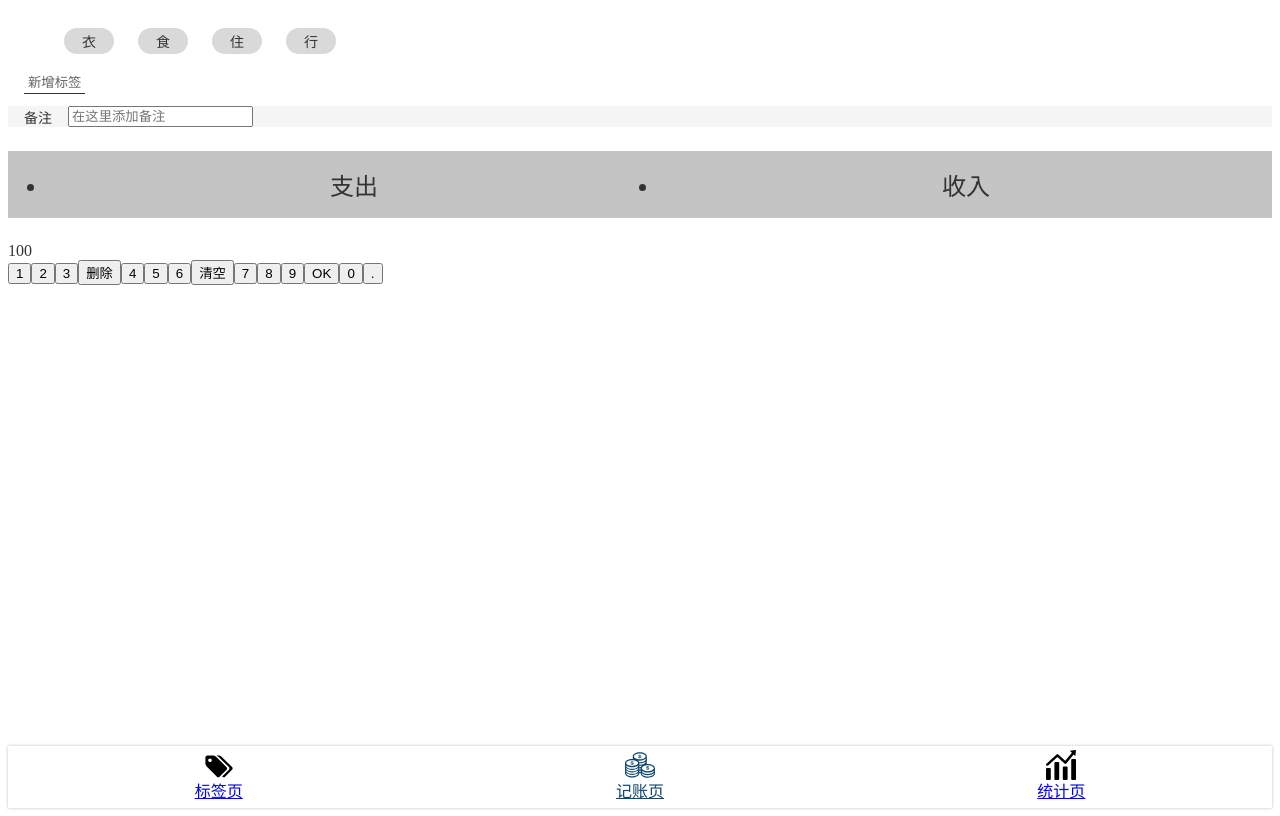
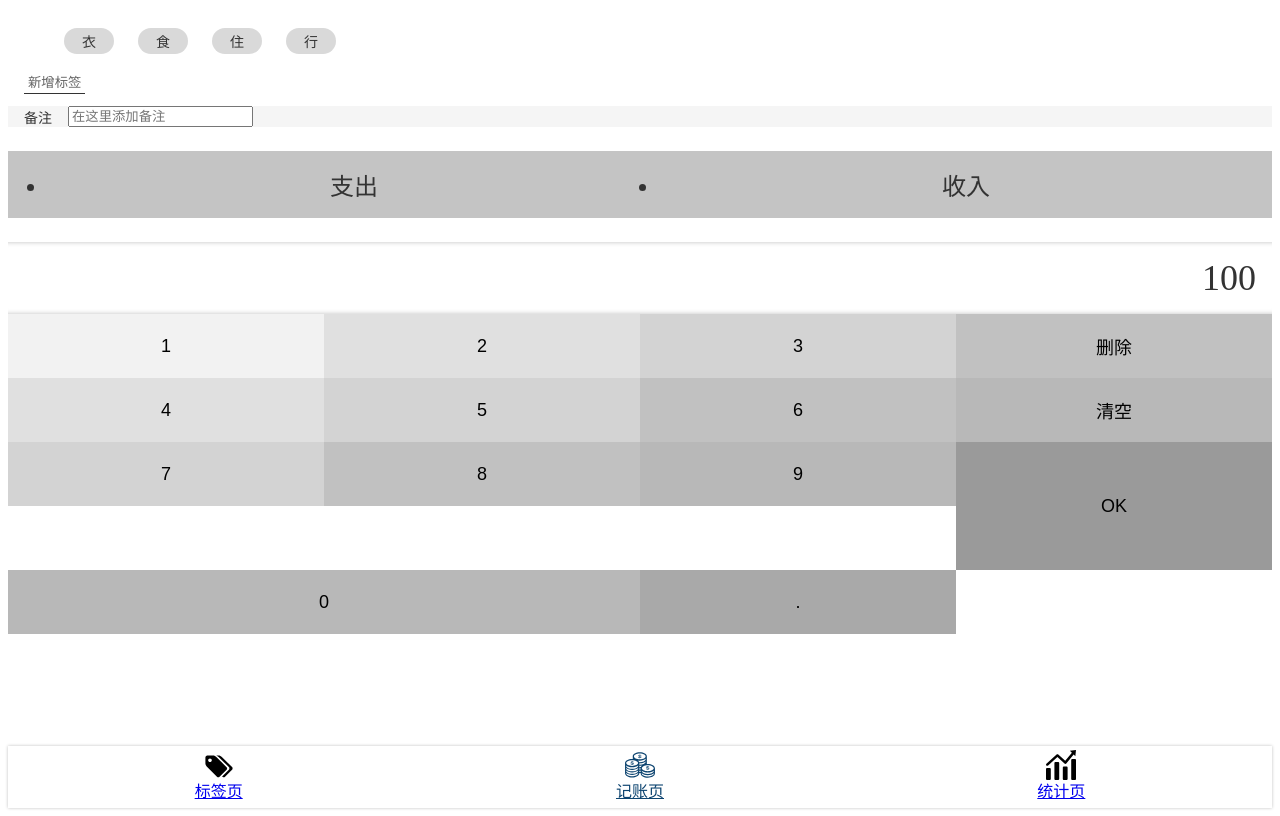
Before and after one commit to fjliang56/vmorney, a React app: page /#/money in a window 1280 px wide. Built offline with nearby package versions, Linux system fonts and the light colour scheme.

Commit message:
Money.tsx 之 数字面板 UI 完成

```diff
--- a/src/index.scss
+++ b/src/index.scss
@@ -27,3 +27,8 @@
   height: 1em;
   display: inline-block;
 }
+.clearfix::after{
+  content: '';
+  display: block;
+  clear: both;
+}
--- a/src/views/Money.tsx
+++ b/src/views/Money.tsx
@@ -63,7 +63,59 @@
 `;
 
 const NumberPadSection = styled.section`
-
+  display: flex;
+  flex-direction: column;
+  > .output{
+    background: white;
+    font-size: 36px;
+    line-height: 72px;
+    text-align: right;
+    padding: 0 16px;
+    box-shadow: inset 0 -5px 5px -5px rgba(0,0,0,0.25),
+                inset 0 5px 5px -5px rgba(0,0,0,0.25);
+  }
+  > .pad{
+    display: flex;flex-wrap: wrap;
+    > button{
+      font-size: 18px;float: left;
+      width: 25%;height: 64px;border: none;
+      &.ok{
+        height: 128px;
+        float: right;
+      }
+      &.zero{
+        width: 50%;
+      }
+      &:nth-child(1){
+        background: #f2f2f2;
+      }
+      &:nth-child(2),
+      &:nth-child(5){
+        background: #E0E0E0;
+      }
+      &:nth-child(3),
+      &:nth-child(6),
+      &:nth-child(9){
+        background: #D3D3D3;
+      }
+      &:nth-child(4),
+      &:nth-child(7),
+      &:nth-child(10){
+        background: #C1C1C1;
+      }
+      &:nth-child(8),
+      &:nth-child(11),
+      &:nth-child(13){
+        background: #B8B8B8;
+      }
+      &:nth-child(12){
+        background: #9A9A9A;
+      }
+      &:nth-child(14){
+        background: #A9A9A9;
+     }
+    }
+  }
 `;
 
 function Money() {
@@ -91,10 +143,10 @@
                 </ul>
             </CategorySection>
             <NumberPadSection>
-                <div>
+                <div className="output">
                     100
                 </div>
-                <div>
+                <div className="pad clearfix">
                     <button>1</button>
                     <button>2</button>
                     <button>3</button>
@@ -106,8 +158,8 @@
                     <button>7</button>
                     <button>8</button>
                     <button>9</button>
-                    <button>OK</button>
-                    <button>0</button>
+                    <button className="ok">OK</button>
+                    <button className="zero">0</button>
                     <button>.</button>
                 </div>
             </NumberPadSection>
```
